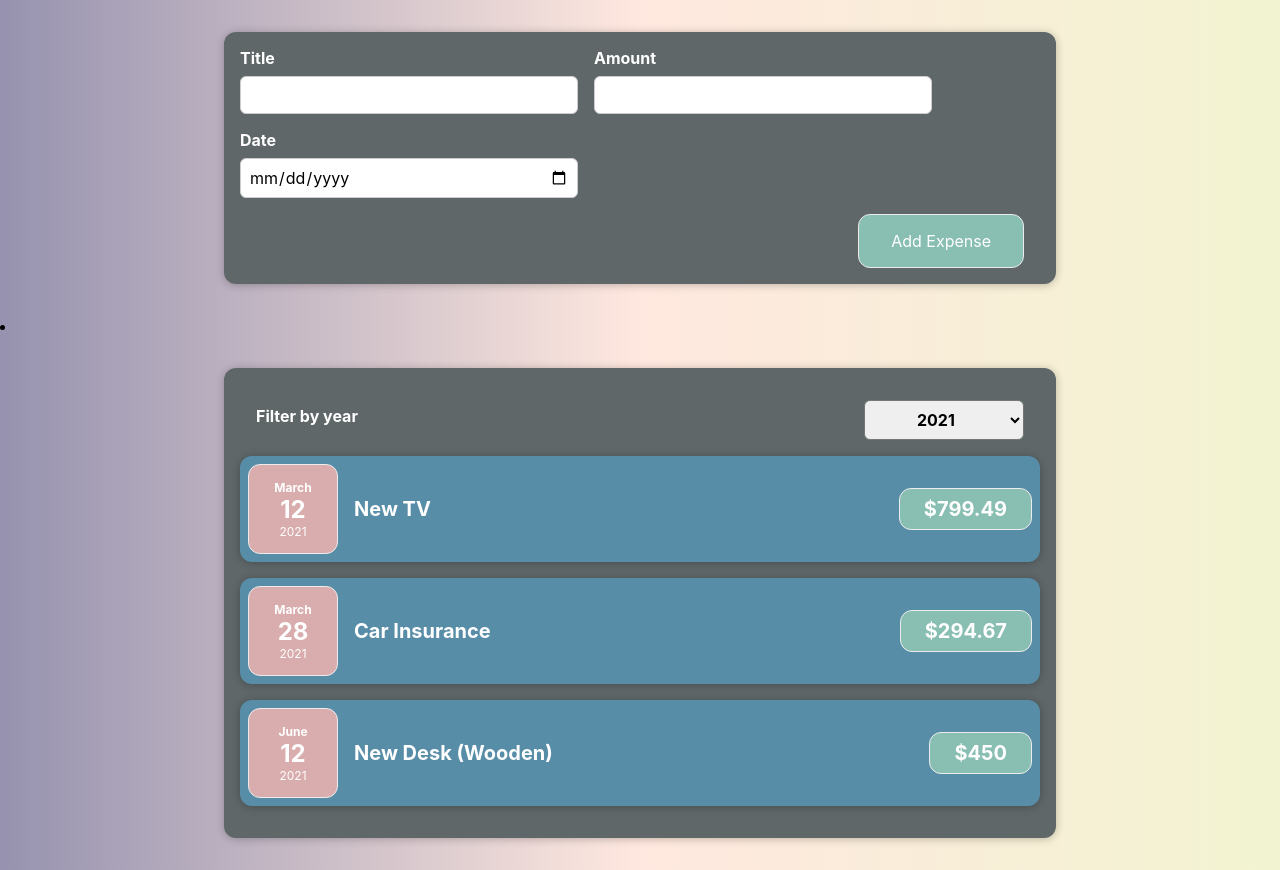
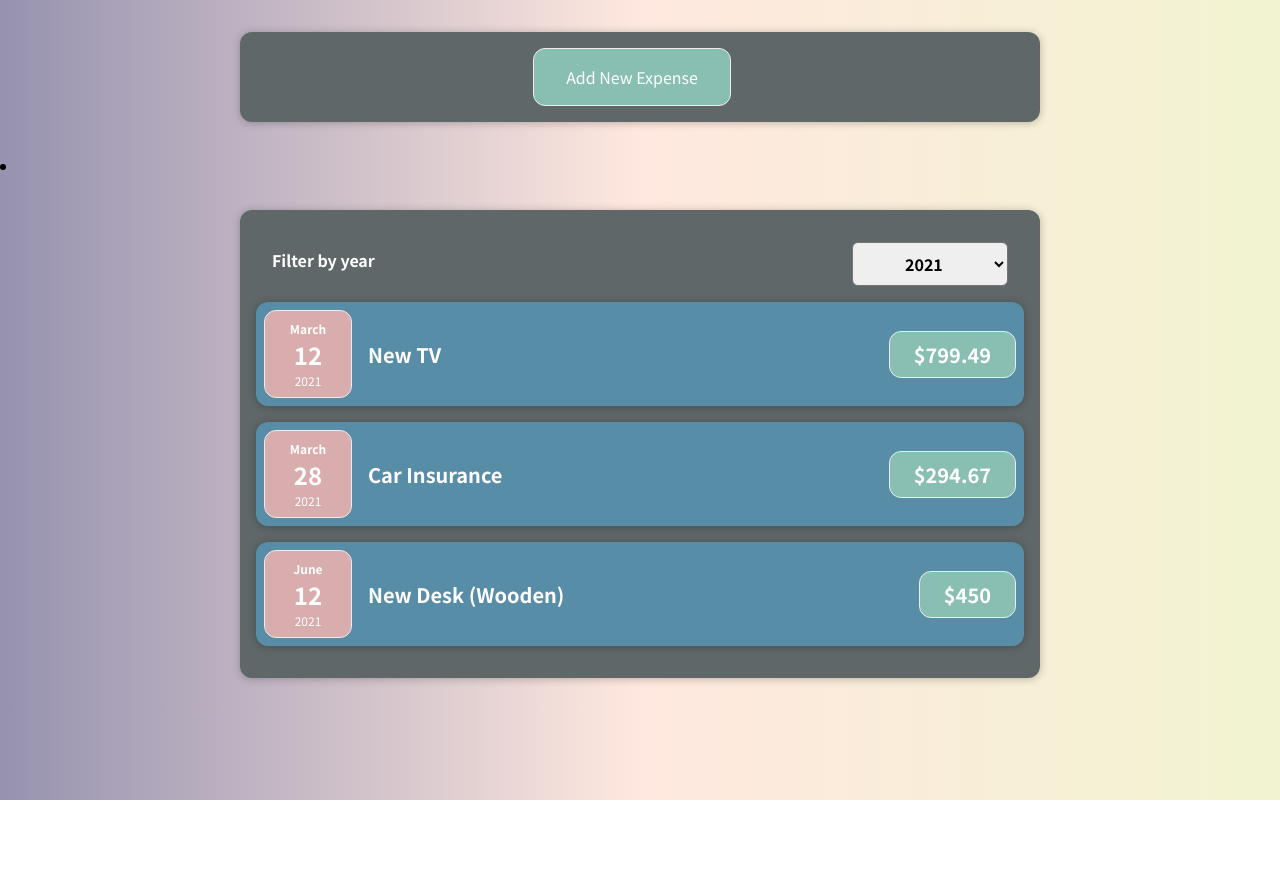
Before and after one commit to alanbedoya/expensesApp, a React (Create React App) app: page / in a window 1280 px wide. After the commit the page ends 800 px from the top, so only its background shows below. Built offline with nearby package versions, Linux system fonts and the light colour scheme; the HTML template or start-up script is replaced by a standard one.

Commit message:
Added a cancel adding new expense and cleaning code up.

```diff
--- a/src/components/ExpenseForm/index.js
+++ b/src/components/ExpenseForm/index.js
@@ -66,6 +66,9 @@ export const ExpenseForm = (props) => {
         </div>
       </div>
       <div className='new-expense__actions'>
+        <button type='button' onClick={props.onCancel}>
+          Cancel
+        </button>
         <button type='submit'>Add Expense</button>
       </div>
     </form>
--- a/src/components/NewExpense/index.js
+++ b/src/components/NewExpense/index.js
@@ -1,18 +1,38 @@
+import { useState } from 'react';
 import { ExpenseForm } from '../../components';
 import './NewExpense.css';
 
 export const NewExpense = (props) => {
+  const [isEditing, setIsEditing] = useState(false);
+
   const saveExpenseDataHandler = (enteredExpenseData) => {
     const expenseData = {
       ...enteredExpenseData,
       id: Math.random().toString(),
     };
     props.onAddExpense(expenseData);
+    setIsEditing(false);
+  };
+
+  const startEditingHandler = () => {
+    setIsEditing(true);
+  };
+
+  const stopEditingHandler = () => {
+    setIsEditing(false);
   };
 
   return (
     <div className='new-expense'>
-      <ExpenseForm onSaveExpenseData={saveExpenseDataHandler} />
+      {!isEditing && (
+        <button onClick={startEditingHandler}>Add New Expense</button>
+      )}
+      {isEditing && (
+        <ExpenseForm
+          onSaveExpenseData={saveExpenseDataHandler}
+          onCancel={stopEditingHandler}
+        />
+      )}
     </div>
   );
 };
--- a/src/index.css
+++ b/src/index.css
@@ -1,10 +1,15 @@
+@import url('https://fonts.googleapis.com/css2?family=Noto+Sans+JP:wght@400;700&display=swap');
+
+* {
+  box-sizing: border-box;
+}
+
+html {
+  font-family: 'Noto Sans JP', sans-serif;
+}
+
 body {
   margin: 0;
-  font-family: -apple-system, BlinkMacSystemFont, 'Segoe UI', 'Roboto', 'Oxygen',
-    'Ubuntu', 'Cantarell', 'Fira Sans', 'Droid Sans', 'Helvetica Neue',
-    sans-serif;
-  -webkit-font-smoothing: antialiased;
-  -moz-osx-font-smoothing: grayscale;
   background: linear-gradient(
     90deg,
     rgba(150, 146, 175, 1) 0%,
@@ -12,8 +17,3 @@ body {
     rgba(242, 244, 209, 1) 100%
   );
 }
-
-code {
-  font-family: source-code-pro, Menlo, Monaco, Consolas, 'Courier New',
-    monospace;
-}
```
